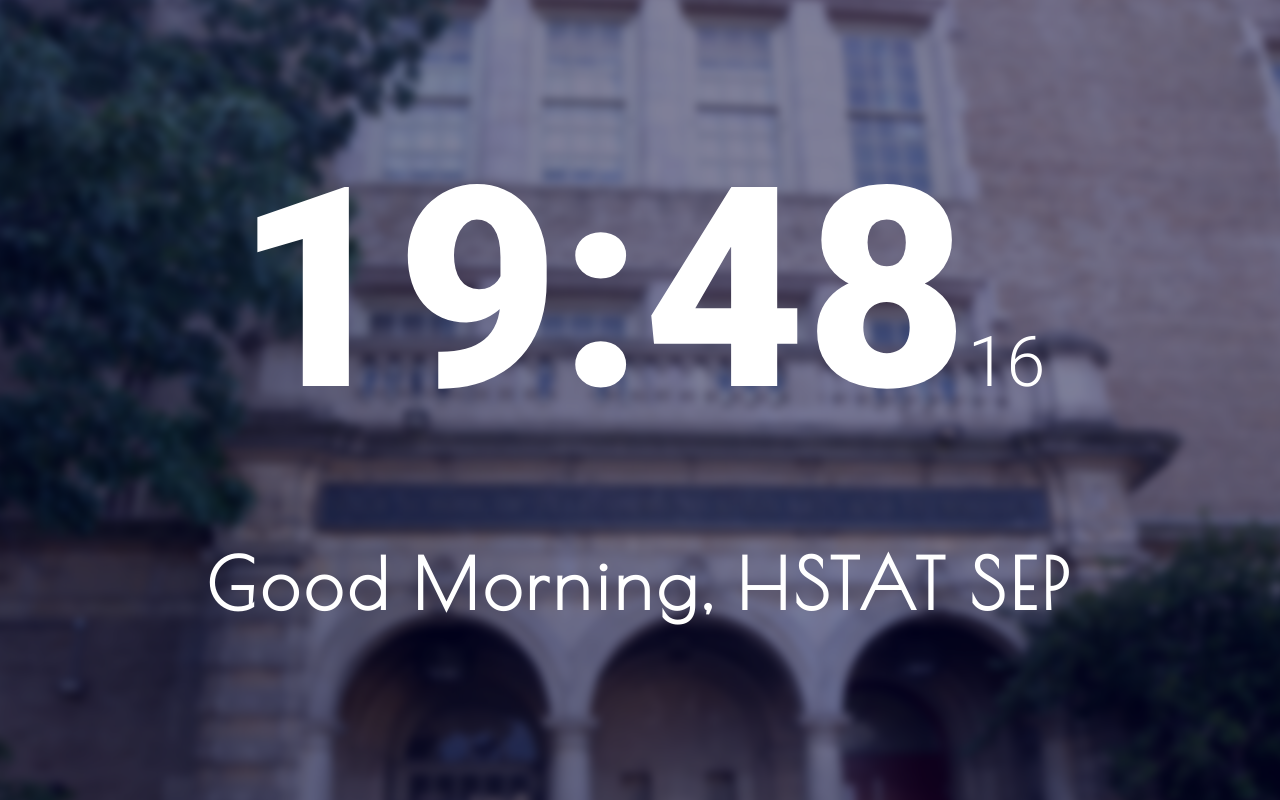
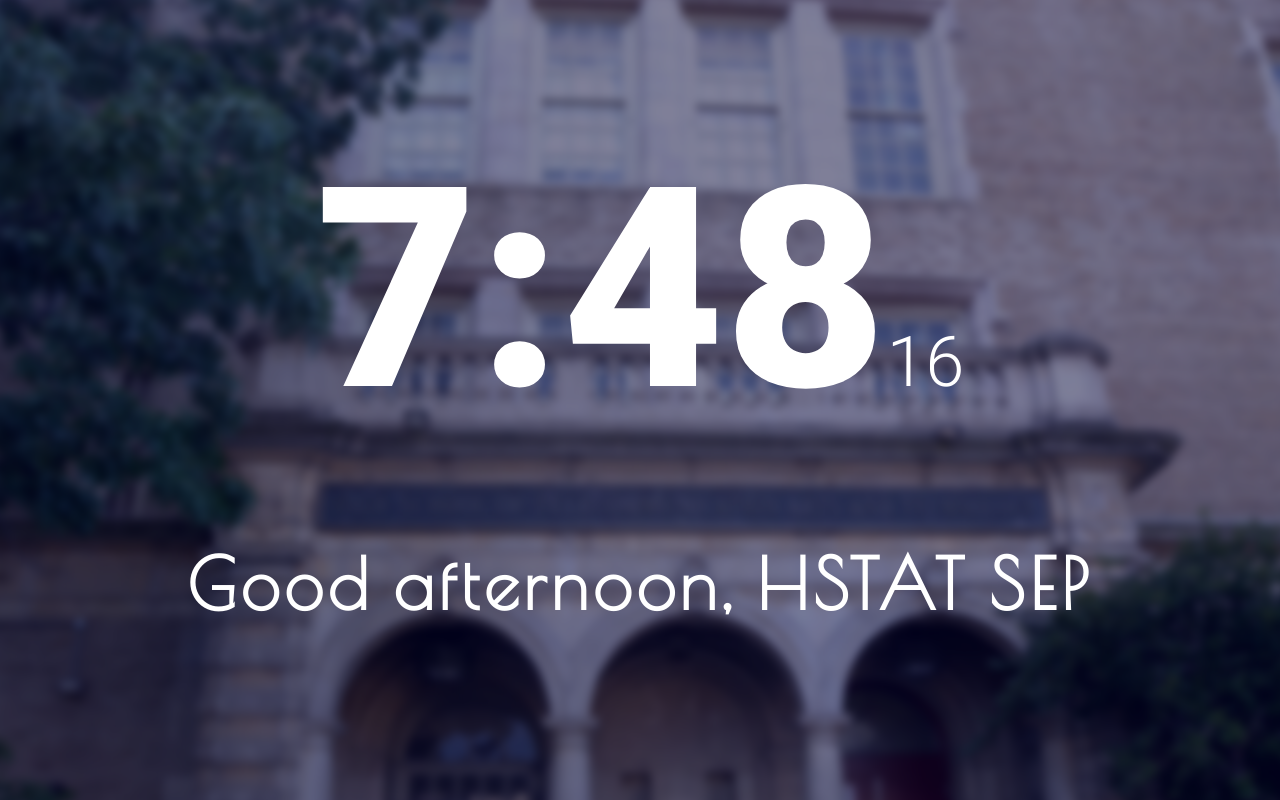
Before and after one commit to brianmueller/good-day, a plain HTML site: page index.html in a window 1280 px wide. Drawn offline with nearby package versions, Linux system fonts and the light colour scheme.

Commit message:
fix military time and morning/afternoon

```diff
--- a/index.html
+++ b/index.html
@@ -57,7 +57,7 @@
 <body>
     <div id="bg"></div>
     <h1><span id="hrMin"></span><span id="sec"></span></h1>
-    <h2>Good Morning, HSTAT SEP</h2>
+    <h2>Good <span id="morningAfternoon"></span>, HSTAT SEP</h2>
 
     <script type="text/javascript" src="https://code.jquery.com/jquery-2.1.4.min.js"></script>
     <script type="text/javascript" src="https://code.jquery.com/ui/1.11.4/jquery-ui.min.js"></script>
@@ -71,14 +71,20 @@
     <script>
         function getTime() {
             var rawTime = new Date().toString();
-            hrMin = rawTime.substring(16, 21);
+            // rawTime = "Fri Dec 11 2015 10:47:01 GMT-0500 (EST)"
+
+            hr = rawTime.substring(16, 18);
+
+            hr = parseInt(hr);
+            var morningAfternoon = hr<12 ? "morning": "afternoon";
+            hr = (hr%12).toString();
+
+            min = rawTime.substring(19, 21);
             sec = rawTime.substring(22, 24);
 
-            tensPlace = hrMin[0] == 1 ? "1" : "";
-            hrMin = tensPlace + hrMin.substring(1, 5);
-
-            document.getElementById("hrMin").innerHTML = hrMin;
+            document.getElementById("hrMin").innerHTML = hr + ":" + min;
             document.getElementById("sec").innerHTML = sec;
+            document.getElementById("morningAfternoon").innerHTML = morningAfternoon;
 
         }
 
```
